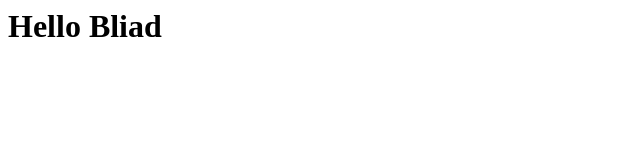
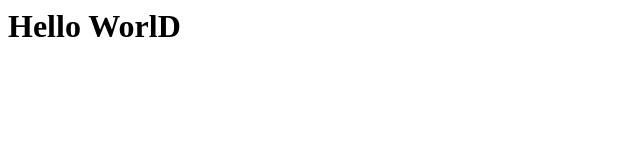
Before and after one commit to frontenduk/Battle, a plain HTML site: page Index.html in a window 1280 px wide. Shown: the full height of the page, 0-640 px from the left. Drawn offline with Linux system fonts and the light colour scheme.

Commit message:
Ubral Maty

```diff
--- a/Index.html
+++ b/Index.html
@@ -1 +1 @@
-<h1> Hello Bliad</h1>
+<h1> Hello WorlD</h1>
```
